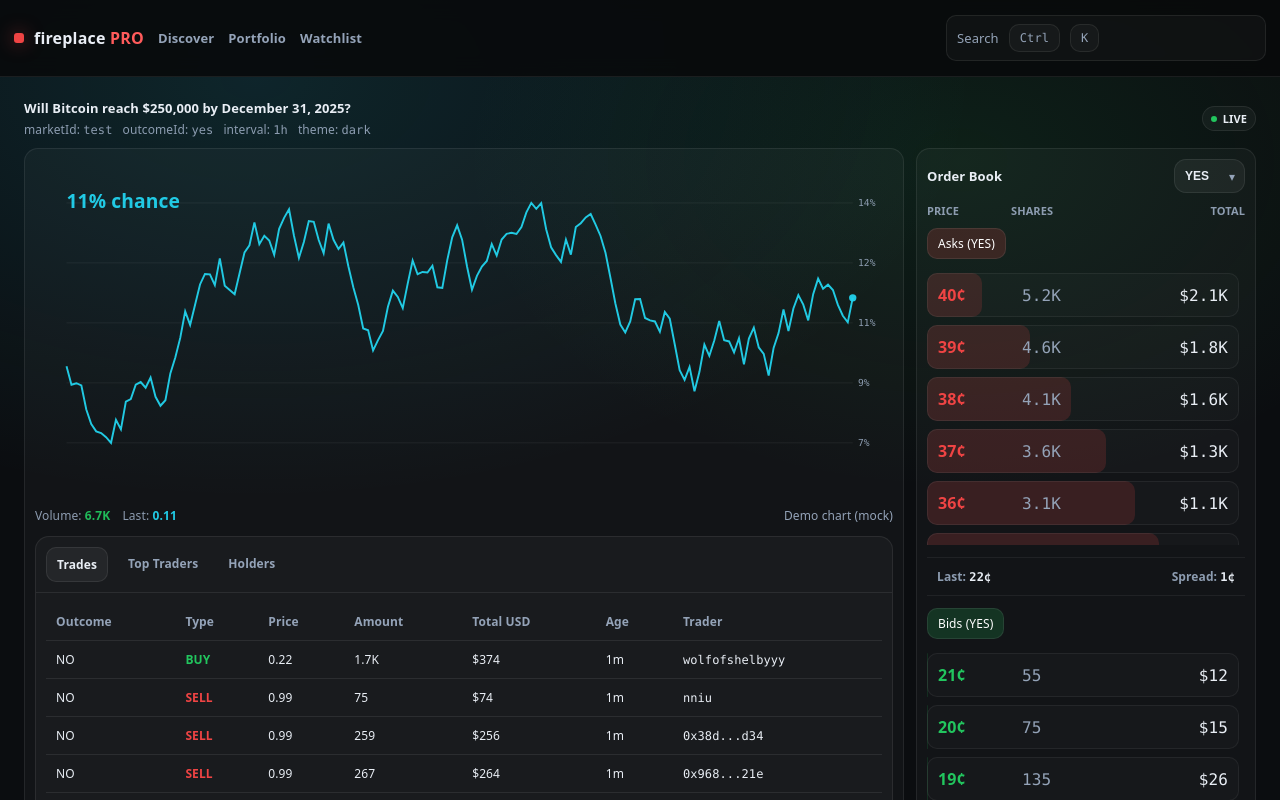
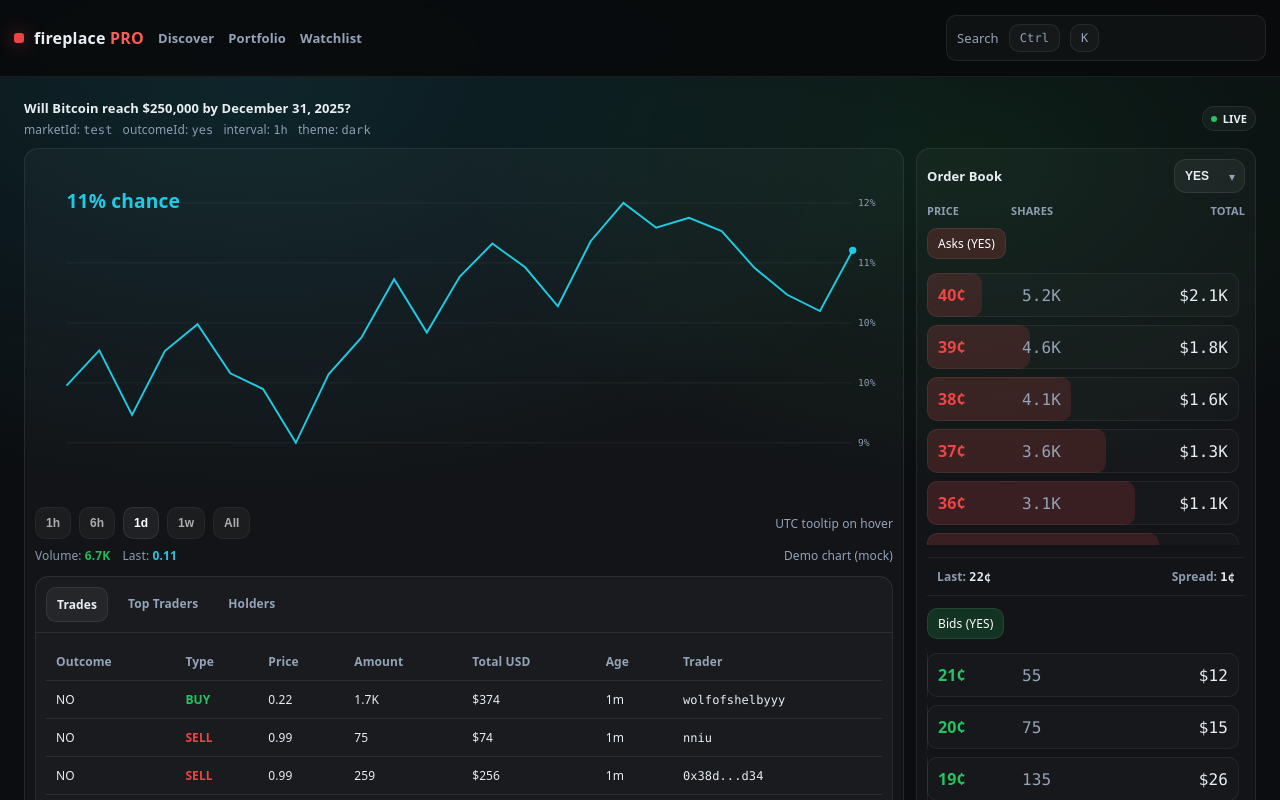
Before and after one commit to kann420/ODDScreener, a Next.js app: page /embed/kline in a window 1280 px wide. Shown: the top 800 px of the page. Built offline with nearby package versions, Linux system fonts and the light colour scheme.

Commit message:
Implement range selection for LineChart
Added range selection for LineChart with buttons to filter data based on time intervals.

```diff
--- a/app/embed/kline/page.jsx
+++ b/app/embed/kline/page.jsx
@@ -336,9 +336,59 @@ export default function Page({ searchParams }) {
 
       <div style={{display:"grid", gridTemplateColumns:"1fr 340px", gap:"12px", marginTop:"10px"}}>
         <div className="panel" style={{padding:"10px"}}>
-          <div style={{height:"340px"}}>
-            <LineChart candles={candles} />
-          </div>
+{(() => {
+  const [range, setRange] = useState("1d"); // default
+
+  const ranges = [
+    ["1h","1h"],
+    ["6h","6h"],
+    ["1d","1d"],
+    ["1w","1w"],
+    ["All","all"],
+  ];
+
+  const rangeMs = (key) => {
+    if(key==="1h") return 1*60*60*1000;
+    if(key==="6h") return 6*60*60*1000;
+    if(key==="1d") return 24*60*60*1000;
+    if(key==="1w") return 7*24*60*60*1000;
+    return null; // all
+  };
+
+  const filtered = useMemo(()=>{
+    const ms = rangeMs(range);
+    if(!ms) return candles;
+    const end = candles.at(-1)?.t ?? Date.now();
+    const start = end - ms;
+    const arr = candles.filter(c => c.t >= start);
+    // đảm bảo không bị quá ít điểm (đỡ chart “gãy”)
+    return arr.length >= 5 ? arr : candles.slice(-20);
+  }, [candles, range]);
+
+  return (
+    <>
+      <div style={{height:"340px"}}>
+        <LineChart candles={filtered} />
+      </div>
+
+      {/* range buttons nằm dưới trục ngang */}
+      <div style={{display:"flex", gap:"8px", marginTop:"8px", alignItems:"center"}}>
+        {ranges.map(([label, key]) => (
+          <button
+            key={key}
+            className="btn"
+            onClick={()=>setRange(key)}
+            style={{opacity: range===key ? 1 : 0.65}}
+          >
+            {label}
+          </button>
+        ))}
+        <div className="spacer" />
+        <div className="muted" style={{fontSize:"12px"}}>UTC tooltip on hover</div>
+      </div>
+    </>
+  );
+})()}
 
           <div style={{display:"flex", alignItems:"center", justifyContent:"space-between", marginTop:"8px"}}>
             <div style={{display:"flex", gap:"12px", color:"rgba(148,163,184,0.95)", fontSize:"12px"}}>
```
